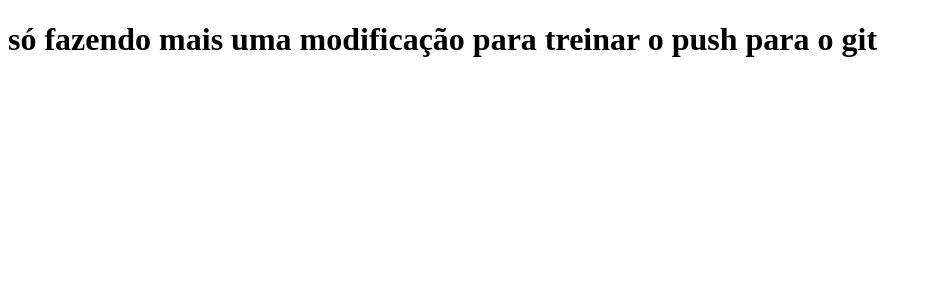
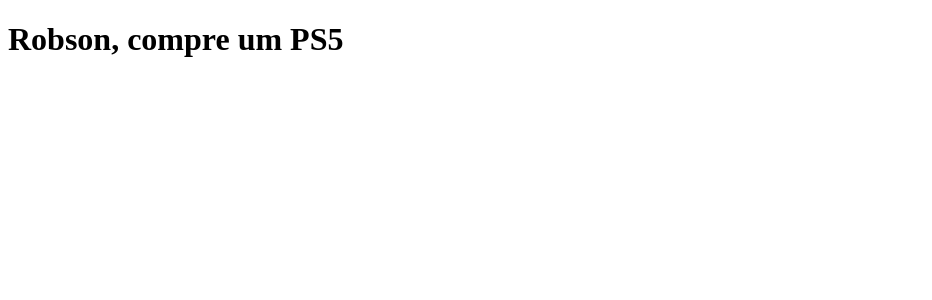
Before and after one commit to voliveiraa/Clone-tabnews, a Next.js app: page / in a window 1280 px wide. Shown: the top 300 px of the page, without its empty margins (0-932 px from the left). Built offline with nearby package versions, Linux system fonts and the light colour scheme.

Commit message:
Subindo para o vercel, testando o robozinho!!!

```diff
--- a/pages/index.js
+++ b/pages/index.js
@@ -1,5 +1,5 @@
 function Home () {
- return <h1>só fazendo mais uma modificação para treinar o push para o git</h1>
+ return <h1>Robson, compre um PS5</h1>
 }
 
 export default Home;
```
